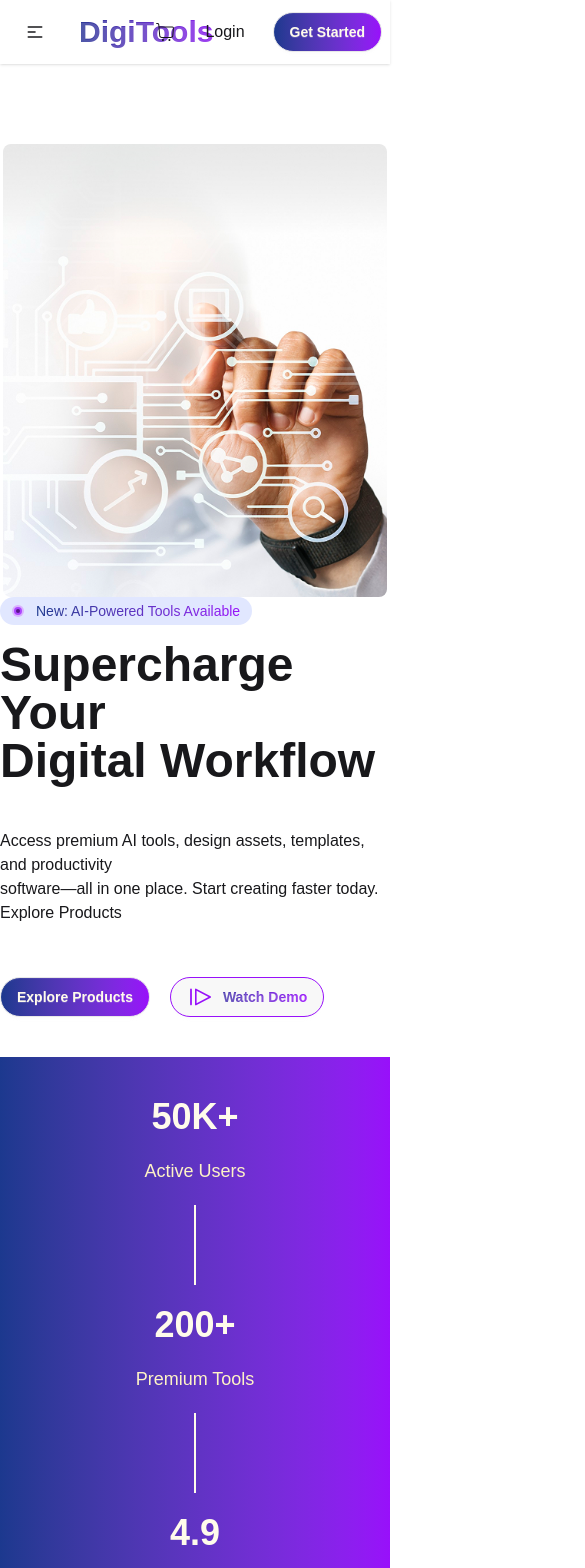
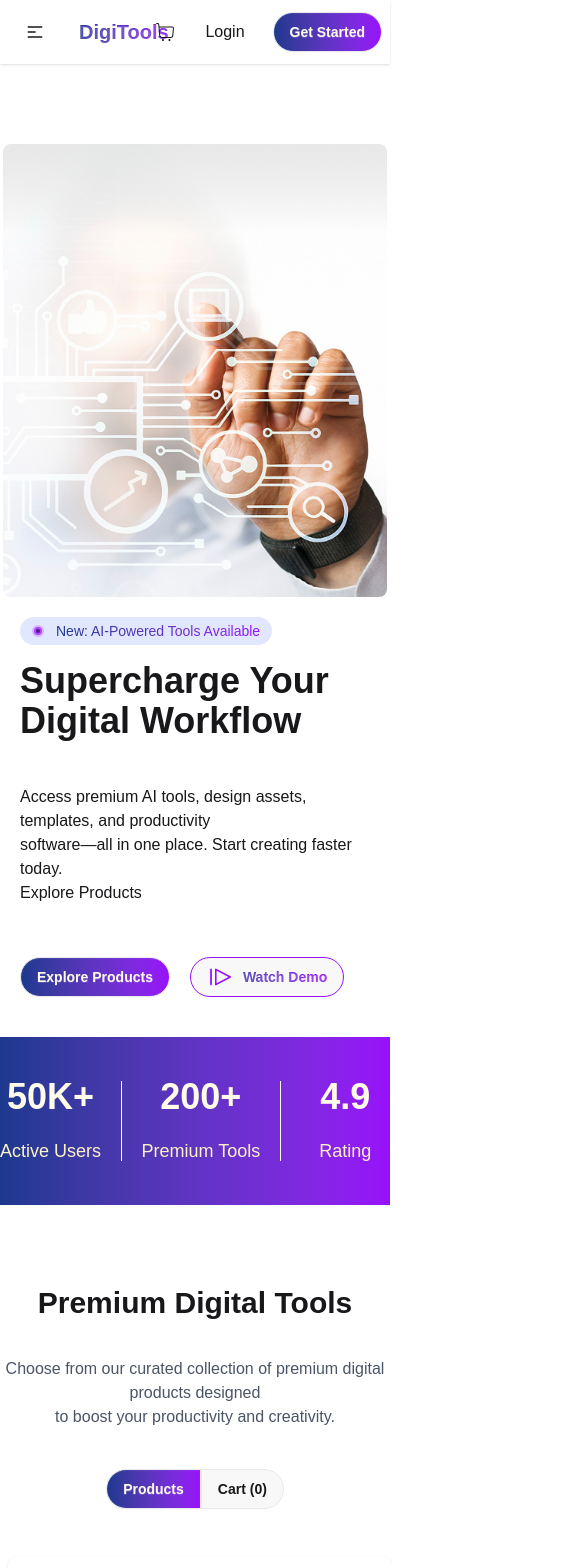
Before and after one commit to Ashraful-IR/DigiTools, a React (Vite) app: page / in a window 390 px wide. Shown: the top 1568 px of the page, 585 px wide, since content can reach past the window. Built offline with nearby package versions, Linux system fonts and the light colour scheme.

Commit message:
responsive done

```diff
--- a/src/components/Sections/Footer/Footer.jsx
+++ b/src/components/Sections/Footer/Footer.jsx
@@ -5,9 +5,9 @@ const Footer = () => {
   return (
     <>
       <footer className="footer mx-auto flex flex-col  sm:footer-horizontal bg-neutral text-neutral-content p-10">
-        <div className="container mx-auto flex justify-between items-center">
-          <div className="mx-auto gap-4 mt-5 flex flex-col justify-between items-start">
-            <h6 className="text-4xl font-bold">DigiTools</h6>
+        <div className="container mx-auto grid grid-cols-2 items-center sm:grid-cols-5 gap-10">
+          <div className="mx-auto gap-4 mt-20 flex flex-col justify-between items-start">
+            <h6 className="text-2xl sm:text-4xl font-bold">DigiTools</h6>
             <p className="text-4 text-white opacity-50">
               YPremium digital tools for creators,
               <br /> professionals, and businesses. Work smarter <br /> with our
@@ -21,7 +21,7 @@ const Footer = () => {
             <a className="link link-hover">Templates</a>
             <a className="link link-hover">Integrations</a>
           </div>
-          <div className="mx-auto gap-4 mt-20 flex flex-col justify-between items-start">
+          <div className="sm:mx-auto gap-4 mt-20 flex flex-col justify-between items-start">
             <h6 className="footer-title">Company</h6>
             <a className="link link-hover">About</a>
             <a className="link link-hover">Blog</a>
@@ -35,7 +35,7 @@ const Footer = () => {
             <a className="link link-hover">Community</a>
             <a className="link link-hover">Contact</a>
           </div>
-          <div className="mx-auto gap-4 flex flex-col justify-between items-start">
+          <div className="mx-25  sm:mx-auto gap-4 mt-20 flex flex-col justify-between items-start">
             <h6 className="footer-title">Social Links</h6>
             <div className="flex justify-between items-center gap-5 text-4xl">
               <a className="link link-hover">
@@ -51,12 +51,13 @@ const Footer = () => {
           </div>
         </div>
         <div className="container mx-auto w-full h-0.5 bg-gray-600"></div>
-        <div className="container mx-auto flex justify-between items-center text-center text-sm text-gray-500 w-full ">
+
+        <div className="container mx-auto flex flex-col sm:flex-row justify-between items-center text-center text-sm text-gray-500 w-full ">
           <div>
             &copy; {new Date().getFullYear()} DigiTools. All rights reserved.
           </div>
 
-          <div className="flex justify-end items-center gap-3">
+          <div className="flex  justify-end items-center gap-3">
             <a className="link link-hover">Terms of Service</a> |
             <a className="link link-hover">Privacy Policy</a> |
             <a className="link link-hover">Privacy Policy</a>
--- a/src/components/Sections/Hero/Hero.jsx
+++ b/src/components/Sections/Hero/Hero.jsx
@@ -4,10 +4,10 @@ import { RxResume } from "react-icons/rx";
 
 const Hero = () => {
   return (
-    <div className="flex flex-col justify-between items-center mt-20 container mx-auto lg:flex-row-reverse">
+    <div className="flex flex-col justify-between items-center gap-5 mt-20 container mx-auto lg:flex-row-reverse">
       <img src={heroImg} className="max-w-sm rounded-lg" />
-      <div className="flex flex-col justify-between items-start gap-4">
-        <div className="bg-[#e1e7ff] text-amber-50  rounded-full px-3 py-1 flex justify-between items-center gap-3">
+      <div className="flex flex-col justify-between items-start gap-4 px-5 sm:px-0">
+        <div className="bg-[#e1e7ff] text-amber-50 rounded-full px-3 py-1 flex justify-between items-center gap-3">
           <div className="h-3 w-3 rounded-full bg-purple-300 items-center flex justify-center">
             <div className="h-2 w-2 rounded-full bg-purple-500 items-center flex justify-center">
               <div className="h-1 w-1 rounded-full bg-purple-900"></div>
@@ -18,7 +18,7 @@ const Hero = () => {
           </p>
         </div>
         <div className="flex flex-col gap-5">
-          <h1 className="text-5xl font-bold">
+          <h1 className="text-4xl sm:text-5xl font-bold">
             Supercharge Your <br />
             Digital Workflow
           </h1>
--- a/src/components/Sections/Navbar/Navbar.jsx
+++ b/src/components/Sections/Navbar/Navbar.jsx
@@ -44,7 +44,7 @@ const Navbar = () => {
             </li>
           </ul>
         </div>
-        <a className="btn btn-ghost text-3xl font-bold bg-linear-to-r from-blue-900  to-purple-600 bg-clip-text text-transparent">
+        <a className="btn btn-ghost text-xl md:text-3xl font-bold bg-linear-to-r from-blue-900  to-purple-600 bg-clip-text text-transparent">
           DigiTools
         </a>
       </div>
--- a/src/components/Sections/Stat/Stat.jsx
+++ b/src/components/Sections/Stat/Stat.jsx
@@ -3,7 +3,7 @@ import React from "react";
 const Stat = () => {
   return (
     <>
-      <div className="mt-10 bg-linear-to-r from-blue-900  to-purple-600  py-10 flex flex-col justify-between items-center gap-5 lg:flex-row">
+      <div className="mt-10 bg-linear-to-r from-blue-900  to-purple-600  py-10 flex flex-row justify-between items-center gap-5">
         <div className=" container mx-auto flex flex-col justify-between items-center gap-5 ">
           <div className="stat-value text-4xl text-amber-50">50K+</div>
           <div className="stat-title text-lg text-amber-100">Active Users</div>
```
